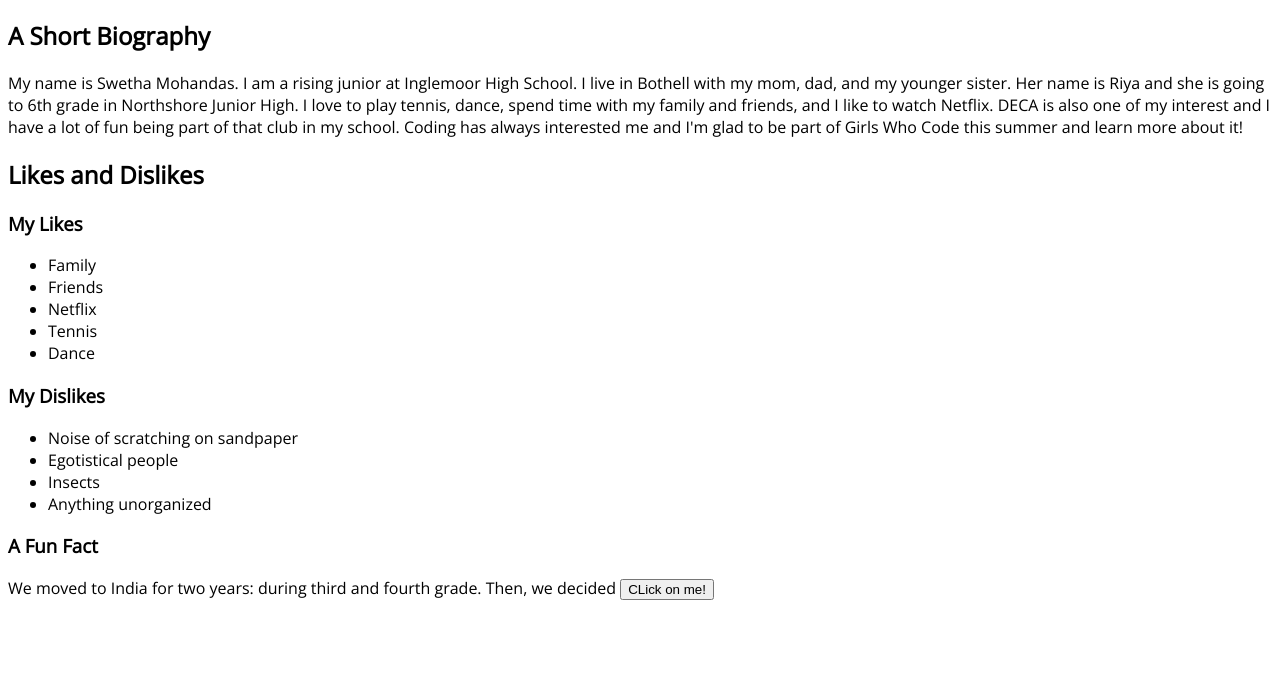
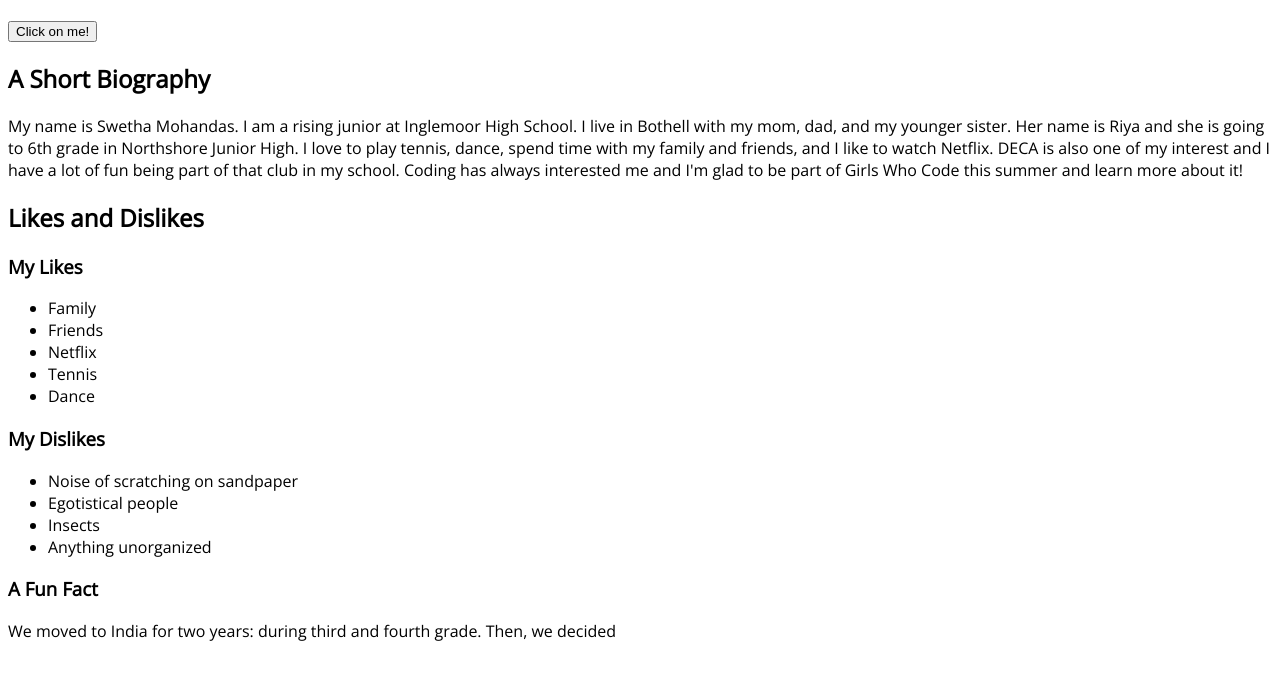
Before and after one commit to swedaz/swedaz.github.io, a plain HTML site: page index.html in a window 1280 px wide. Shown: the part 67-746 px from the top of the page. Drawn offline with nearby package versions, Linux system fonts and the light colour scheme.

Commit message:
Update index.html

```diff
--- a/index.html
+++ b/index.html
@@ -3,6 +3,12 @@
   <head>
     <title>Swetha's Mohandas</title>
       <h1><b>About Me</b></h1>
+        <button onclick="alertButton()">Click on me!</button>
+          <script>
+            function alertButton() {
+            alert ("Welcome to my webpage!");
+          }
+          </script>
          <h2>A Short Biography</h2>
            <p1>My name is Swetha Mohandas. I am a rising junior at Inglemoor High School. I live in Bothell with my mom, dad, and my younger
              sister. Her name is Riya and she is going to 6th grade in Northshore Junior High. I love to play tennis, dance, spend time with my
@@ -26,13 +32,6 @@
     </ul>
   <h3>A Fun Fact</h3>
     <p>We moved to India for two years: during third and fourth grade. Then, we decided
-      <button onclick="alertButton()">CLick on me!</button>
-        <script>
-          function alertButton() {
-            alert ("Welcome to my webpage!");
-          }
-        </script>
-
 
 
       <link rel="stylesheet" type="text/css" href="https://fonts.googleapis.com/css?family=Open+Sans">
```
